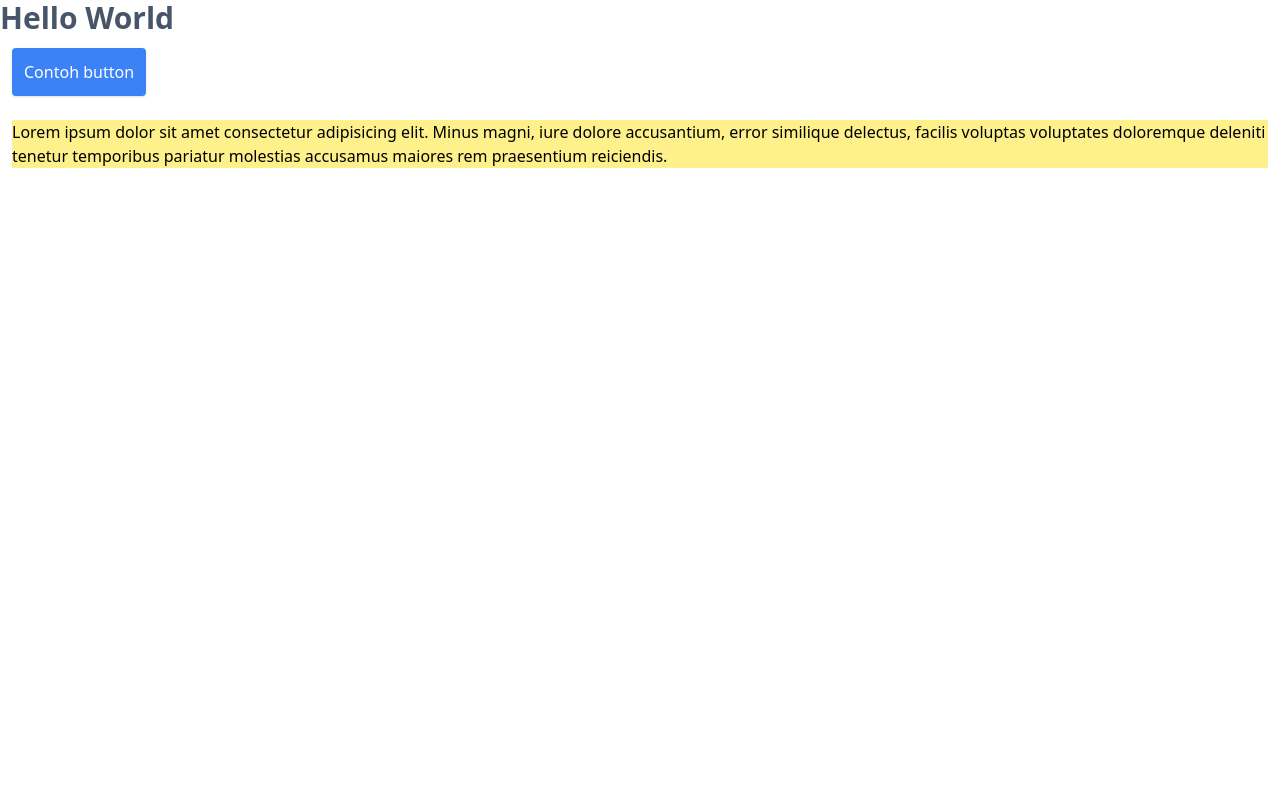
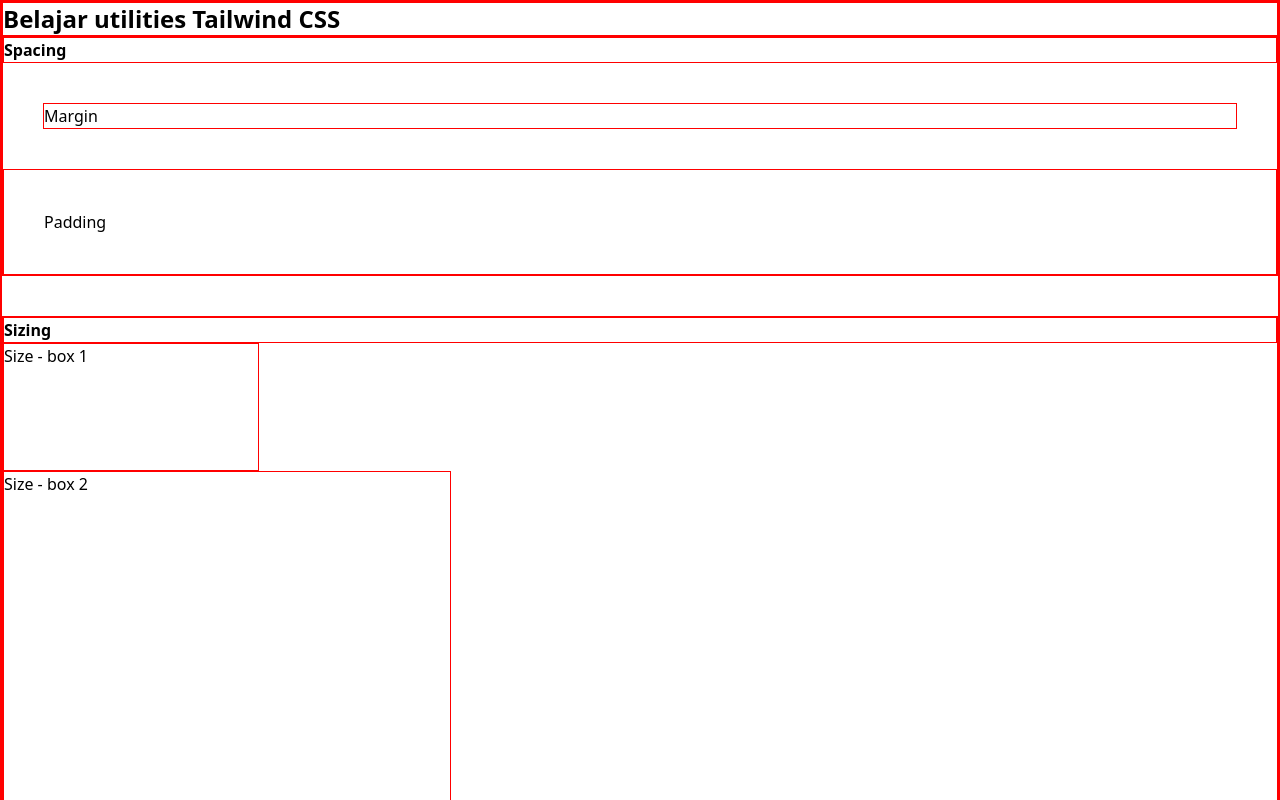
Before and after one commit to tamathecxder/belajar-tailwindcss, a website: page public/index.html in a window 1280 px wide. Shown: the top 800 px of the page. Drawn offline with Linux system fonts and the light colour scheme.

Commit message:
Mencoba utility Sizing dan Spacing

```diff
--- a/public/index.html
+++ b/public/index.html
@@ -6,12 +6,28 @@
   <meta name="viewport" content="width=device-width, initial-scale=1.0">
   <title>TailwindCSS dengan CDN</title>
   <link rel="stylesheet" href="../public/css/output.css">
+  <style>
+    * {
+      border: 1px solid red;
+    }
+  </style>
 </head>
 <body>
 
-  <h1 class="text-3xl text-slate-600 font-extrabold">Hello World</h1>
-  <a href="" class="bg-blue-500 p-3 text-white inline-block m-3 rounded shadow hover:bg-slate-500">Contoh button</a>
-  <p class="m-3 bg-yellow-200">Lorem ipsum dolor sit amet consectetur adipisicing elit. Minus magni, iure dolore accusantium, error similique delectus, facilis voluptas voluptates doloremque deleniti tenetur temporibus pariatur molestias accusamus maiores rem praesentium reiciendis.</p>
+  <h1 class="text-2xl font-bold">Belajar utilities Tailwind CSS</h1>
+
+  <section class="mb-10">
+    <h3 class="font-semibold">Spacing</h3>
+    <div class="m-10">Margin</div>
+    <div class="p-10">Padding</div>
+  </section>
+
+
+  <section class="mb-10 w-full">
+    <h3 class="font-semibold">Sizing</h3>
+    <div class="w-64 h-32">Size - box 1</div>
+    <div class="max-w-md min-h-screen">Size - box 2</div>
+  </section>
 
 </body>
 </html>
--- a/tailwind.config.js
+++ b/tailwind.config.js
@@ -1,7 +1,11 @@
 module.exports = {
   content: ['./public/**/*.{html,js}'],
   theme: {
-    extend: {},
+    extend: {
+      spacing: {
+        13: '3.25rem'
+      }
+    },
   },
   plugins: [],
 }
```
Also changed, not shown: public/css/output.css.
